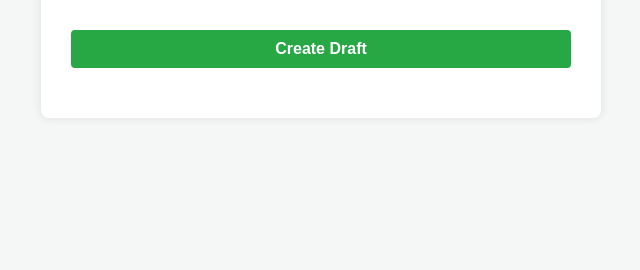
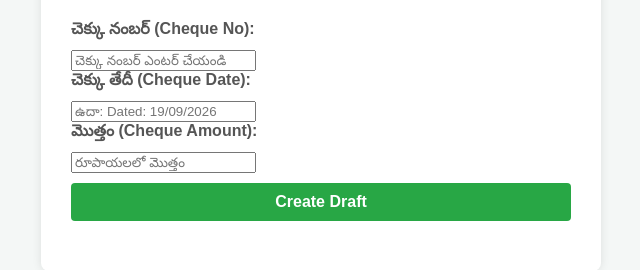
Before and after one commit to nayatejavision-alt/cf-thrift-sircilla-ts, a Flask app: template templates/draft_generator.html in a window 1280 px wide. Shown: the part 409-679 px from the top of the page, without its empty margins (319-959 px from the left). Run offline with Flask 3, Linux system fonts and the light colour scheme; the template is opened without the code that fills it, so the values that code supplies are empty.

Commit message:
Update draft_generator.html

```diff
--- a/templates/draft_generator.html
+++ b/templates/draft_generator.html
@@ -61,6 +61,23 @@
             </select>
         </div>
 
+
+
+<!-- చెక్ వివరాలు ఎడిట్ చేసుకునే ఇన్‌పుట్ బాక్సులు -->
+<div class="row">
+    <div class="col-md-4 mb-3">
+        <label for="cheque_no">చెక్కు నంబర్ (Cheque No):</label>
+        <input type="text" id="cheque_no" name="cheque_no" class="form-control" placeholder="చెక్కు నంబర్ ఎంటర్ చేయండి">
+    </div>
+    <div class="col-md-4 mb-3">
+        <label for="cheque_date">చెక్కు తేదీ (Cheque Date):</label>
+        <input type="text" id="cheque_date" name="cheque_date" class="form-control" placeholder="ఉదా: Dated: 19/09/2026">
+    </div>
+    <div class="col-md-4 mb-3">
+        <label for="cheque_amount">మొత్తం (Cheque Amount):</label>
+        <input type="text" id="cheque_amount" name="cheque_amount" class="form-control" placeholder="రూపాయలలో మొత్తం">
+    </div>
+</div>
         <button type="submit" id="submitBtn">Create Draft</button>
     </form>
 
@@ -80,10 +97,13 @@
         msgDiv.innerText = "దయచేసి వేచి ఉండండి, మెయిల్ డ్రాఫ్ట్ తయారవుతోంది...";
 
         const formData = {
-            month: document.getElementById('month').value,
-            batch: document.getElementById('batch').value,
-            bank_name: document.getElementById('bank_name').value
-        };
+    month: document.getElementById('month').value,
+    batch: document.getElementById('batch').value,
+    bank_name: document.getElementById('bank_name').value,
+    cheque_no: document.getElementById('cheque_no').value,
+    cheque_date: document.getElementById('cheque_date').value,
+    cheque_amount: document.getElementById('cheque_amount').value
+};
 
         try {
             const response = await fetch('/api/generate-draft', {
```
